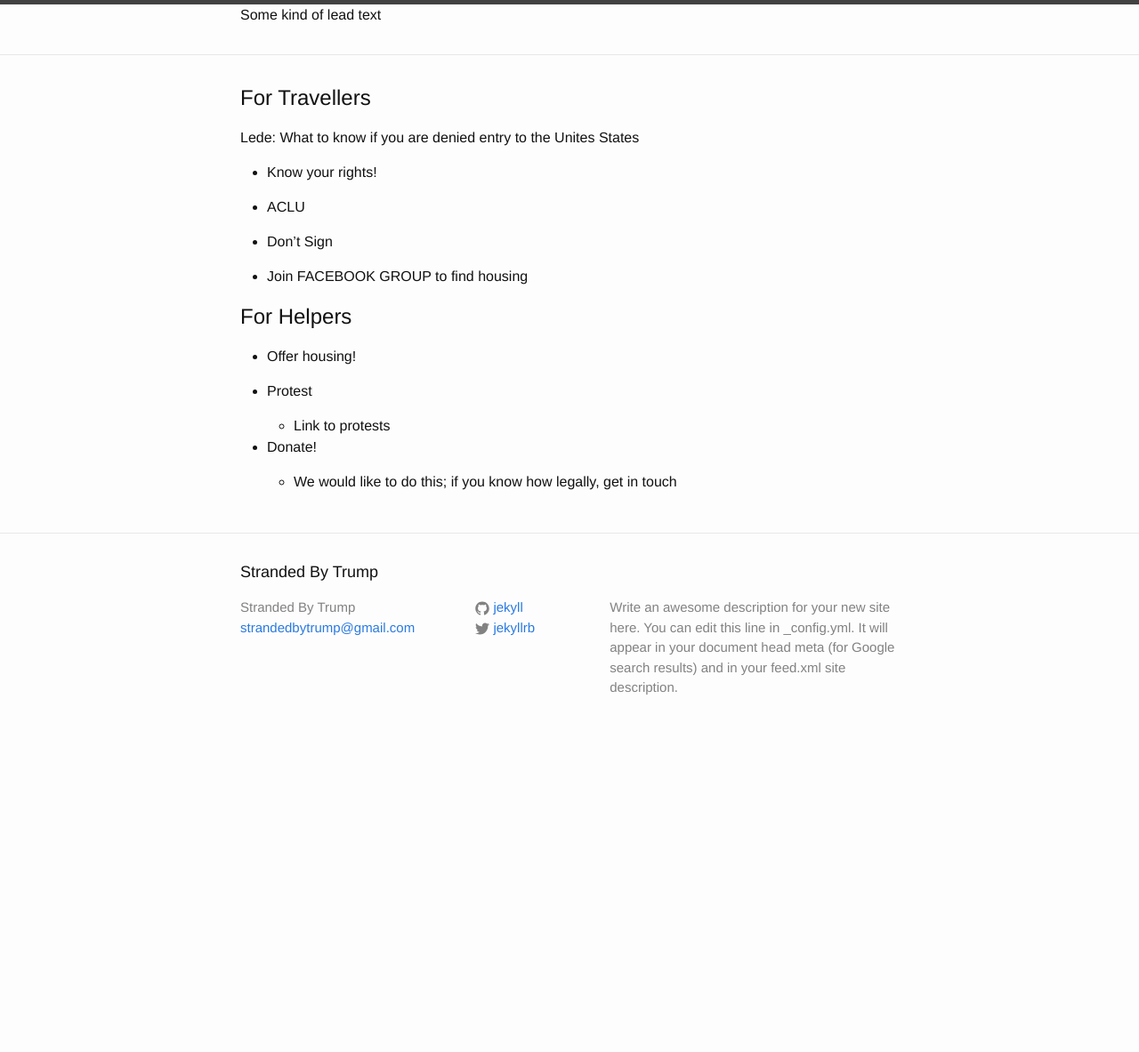
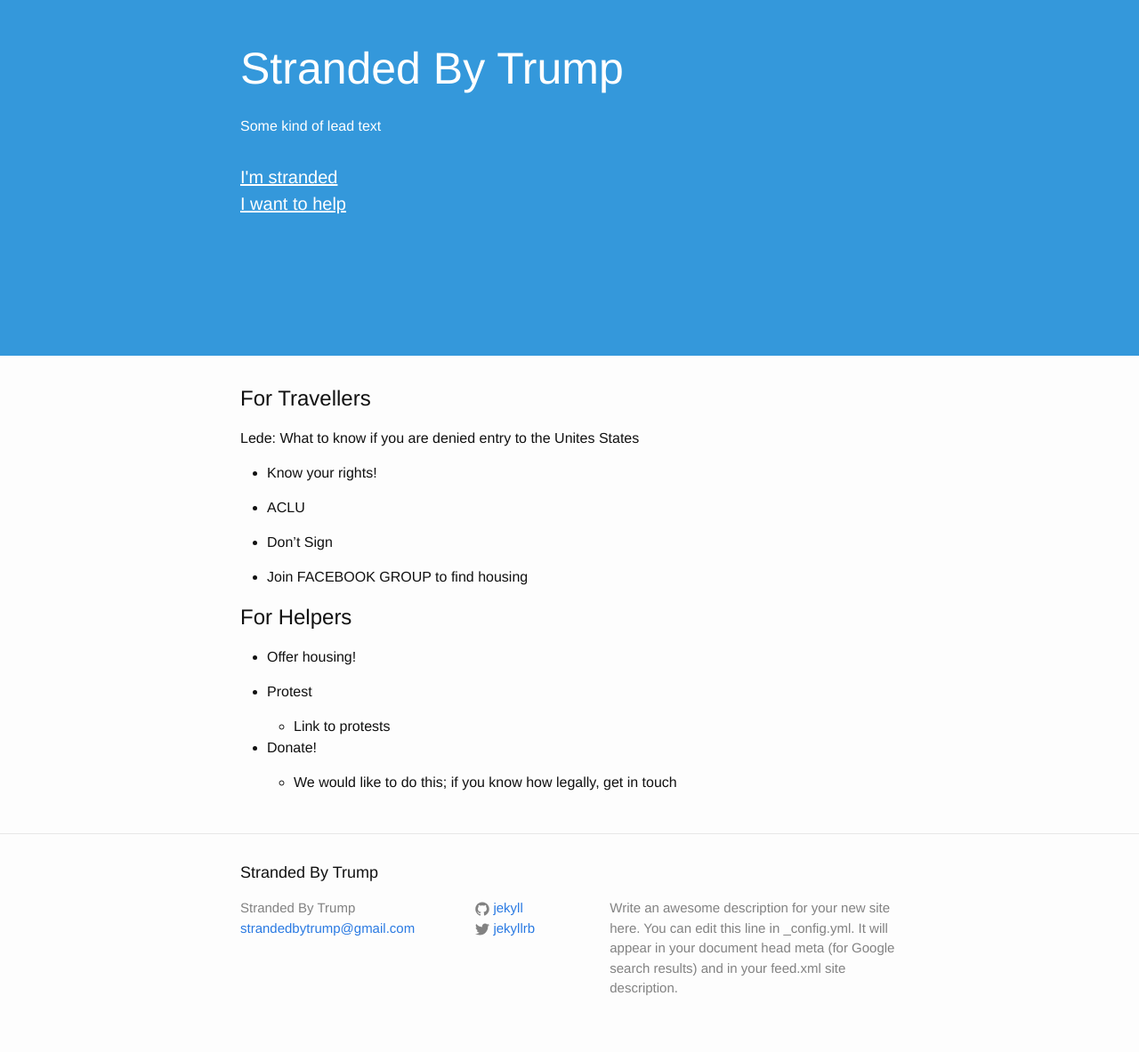
Before and after one commit to RichardLitt/stranded-by-trump, a Jekyll site: the page built from index.md, in a window 1280 px wide. Shown: the whole page at 89% size. Built offline with Jekyll 4.4.1, drawn with Linux system fonts in a browser that asks for light colours; our own code applies the rules of GitHub Pages for plain Markdown files; before the commit the page ends 900 px from its top, so only the background shows below that.

Commit message:
Added header content

```diff
--- a/_includes/header.html
+++ b/_includes/header.html
@@ -1,8 +1,15 @@
 <header class="site-header" role="banner">
 
   <div class="wrapper">
+    <div class="site-title">
+      <h1>{{ site.title }}</h1>
+    </div>
     <div class="intro">
       Some kind of lead text
+    </div>
+    <div class="intro-links">
+    <a href="">I'm stranded</a>
+    <a href="">I want to help</a>
     </div>
   </div>
 
--- a/_sass/minima/_layout.scss
+++ b/_sass/minima/_layout.scss
@@ -2,27 +2,36 @@
  * Site header
  */
 .site-header {
-  border-top: 5px solid $grey-color-dark;
-  border-bottom: 1px solid $grey-color-light;
-  min-height: 56px;
+  background-color: #3498db;
+  width: 100%;
+  min-height: 400px;
+  color: #FFF;
 
-  // Positioning context for the mobile navigation icon
-  position: relative;
+  .site-title {
+    padding-top: 40px;
+
+    h1 {
+      color: #FFF;
+      font-size: 50px;
+    }
+  }
+
+  .intro {
+    display: block;
+  }
+
+  .intro-links {
+    margin-top: 30px;
+    a {
+      font-size: 20px;
+      text-decoration: underline;
+      color: #fff;
+      display: block;
+    }
+  }
 }
 
-.site-title {
-  font-size: 26px;
-  font-weight: 300;
-  line-height: 56px;
-  letter-spacing: -1px;
-  margin-bottom: 0;
-  float: left;
 
-  &,
-  &:visited {
-    color: $grey-color-dark;
-  }
-}
 
 .site-nav {
   float: right;
```
